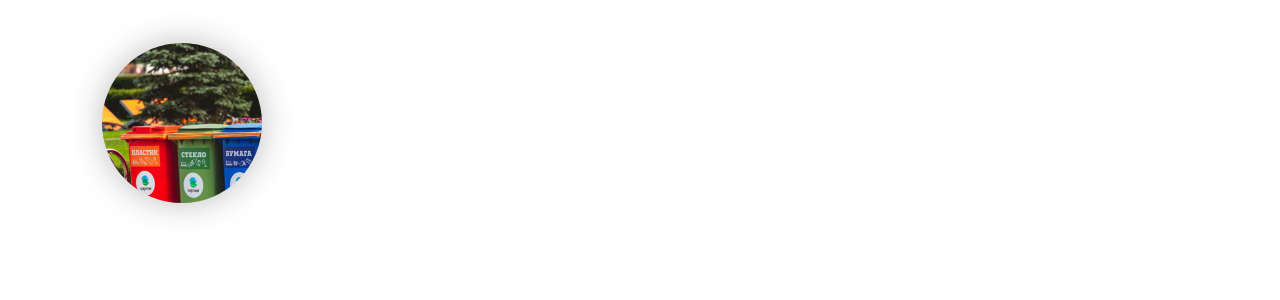
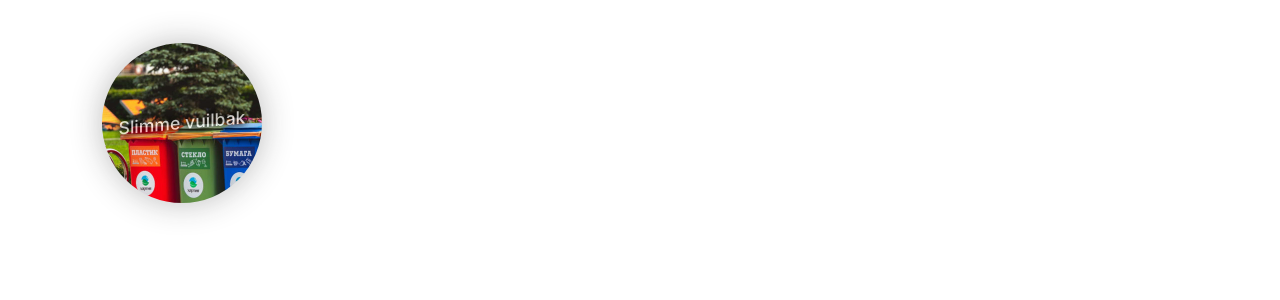
Before and after one commit to huysentruitw/create-your-future-website, a Jekyll site: the page built from src/index.html, in a window 1280 px wide and 1400 px high, scrolled down 528 px. Shown: the part 767-1067 px from the top of the window. Built offline with Jekyll 4.4.1, drawn with Linux system fonts in a browser that asks for light colours.

Commit message:
Rename traject-tile class

```diff
--- a/src/_sass/trajecten.scss
+++ b/src/_sass/trajecten.scss
@@ -1,4 +1,4 @@
-.traject {
+.traject-tile {
   margin: 2rem;
   width: 10rem;
   height: 10rem;
@@ -28,7 +28,7 @@
     vertical-align: middle;
     transform: skewY(-5deg);
     text-shadow: 2px 2px 6px  #000, -2px -2px 6px  #000, 2px -2px 6px  #000, -2px 2px 6px  #000;
-    opacity: 0;
+    opacity: .7;
     transition: opacity .1s;
 
     &:hover {
--- a/src/index.html
+++ b/src/index.html
@@ -38,7 +38,7 @@ title: Home
     </div>
     <div class="row">
       {% for traject in site.trajecten %}
-      <div class="traject" style="background-image: url('/assets/images/{{ traject.tile }}')">
+      <div class="traject-tile" style="background-image: url('/assets/images/{{ traject.tile }}')">
         <a href="{{ traject.url }}">{{ traject.name }}</a>
       </div>
       {% endfor %}
```
